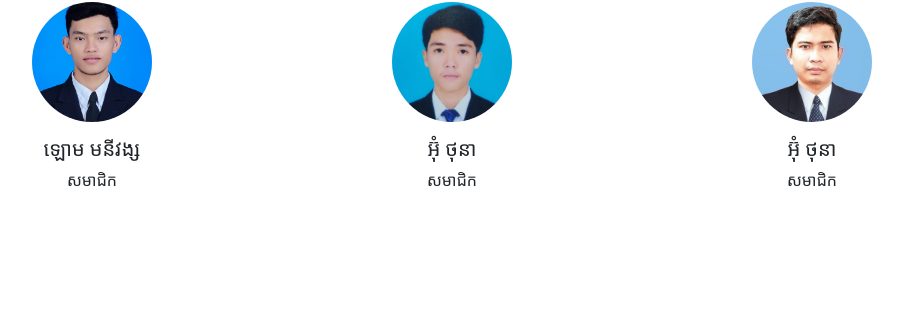
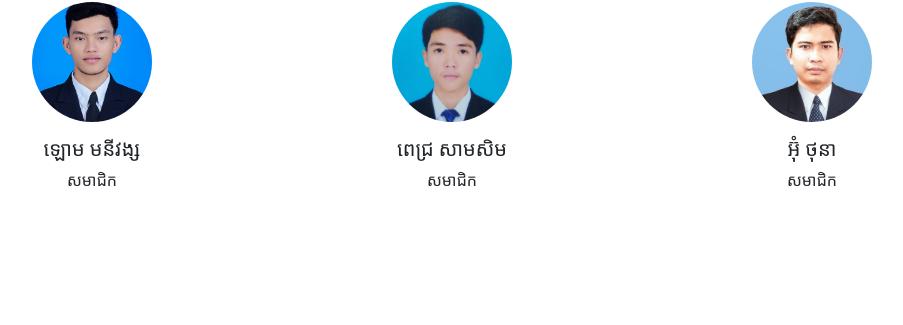
Before and after one commit to Damrong98/kamblok-v1, a Flask app: page /home in a window 1280 px wide. Shown: the part 2570-2895 px from the top of the page, without its empty margins (188-1091 px from the left). Run offline with Flask 3, Linux system fonts and the light colour scheme; some libraries are stand-ins or nearby versions; some web fonts are replaced.

Commit message:
home page

```diff
--- a/templates/admin/pages/home_page.html
+++ b/templates/admin/pages/home_page.html
@@ -265,7 +265,7 @@
                 </div>
                 <div class="col-md-4 col-sm-6 team-member">
                     <img src="{{ url_for('static', filename='img/team/samsem.jpg') }}" alt="ពេជ្រ សាមសិម">
-                    <h5>អ៊ុំ ថុនា</h5>
+                    <h5>ពេជ្រ សាមសិម</h5>
                     <p>សមាជិក</p>
                 </div>
                 <div class="col-md-4 col-sm-6 team-member">
```
